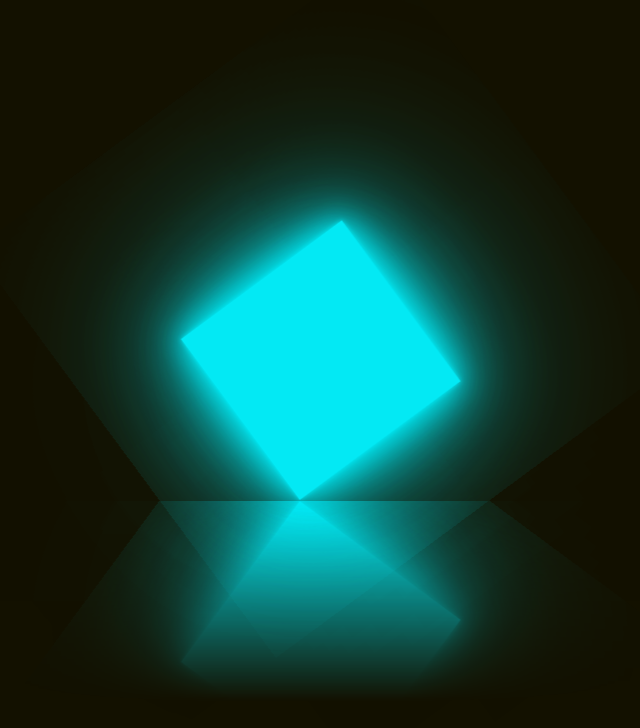
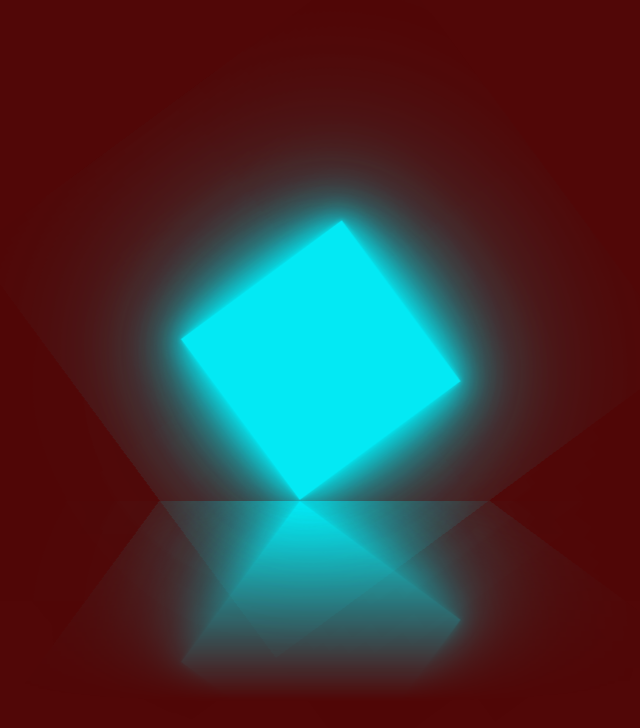
Before and after one commit to brcd7735/cube, a plain HTML site: page index.html in a window 1280 px wide. Shown: the whole page, without its empty margins (394-1034 px from the left). Drawn offline with Linux system fonts and the light colour scheme.

Commit message:
Update style.css
change bg-color

```diff
--- a/style.css
+++ b/style.css
@@ -9,7 +9,7 @@ body {
     justify-content: center;
     align-items: center;
     min-height: 100vh;
-    background: #131100;
+    background: #510707;
     overflow: hidden;
 }
 
```
